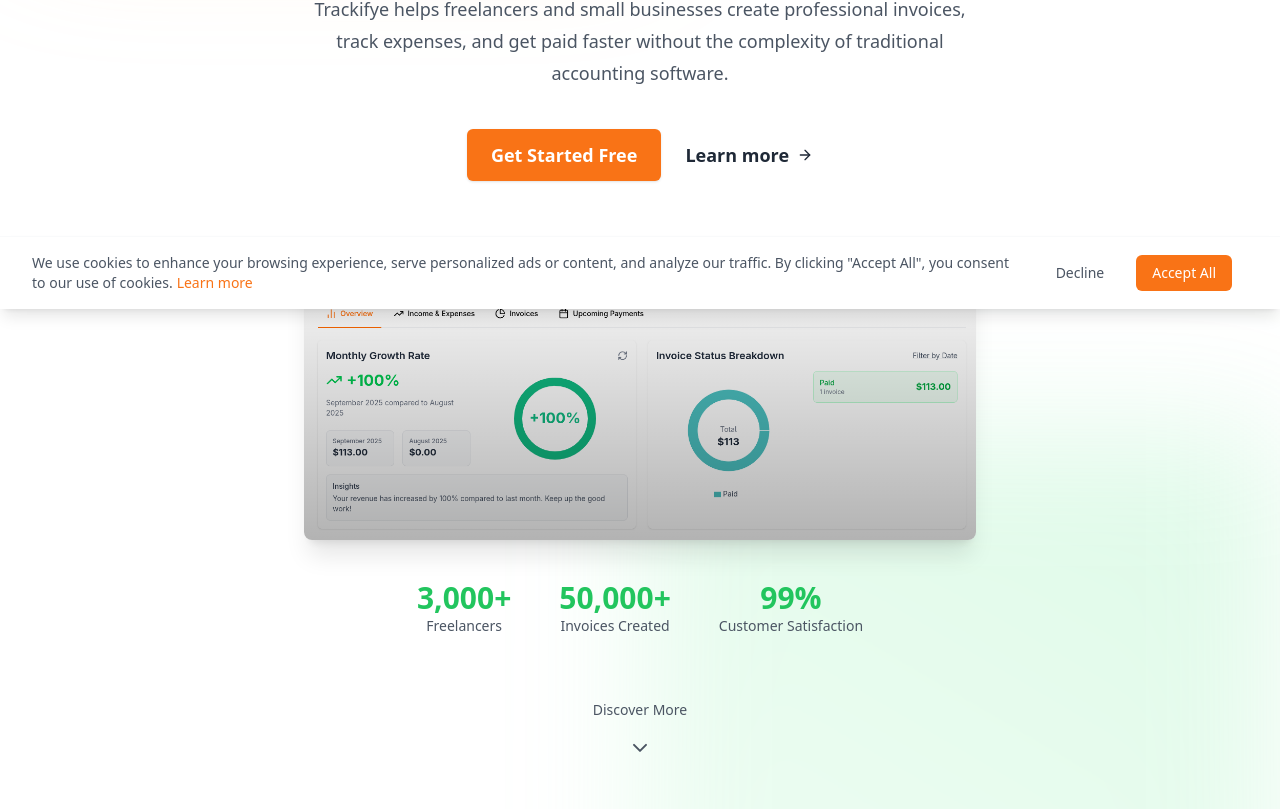
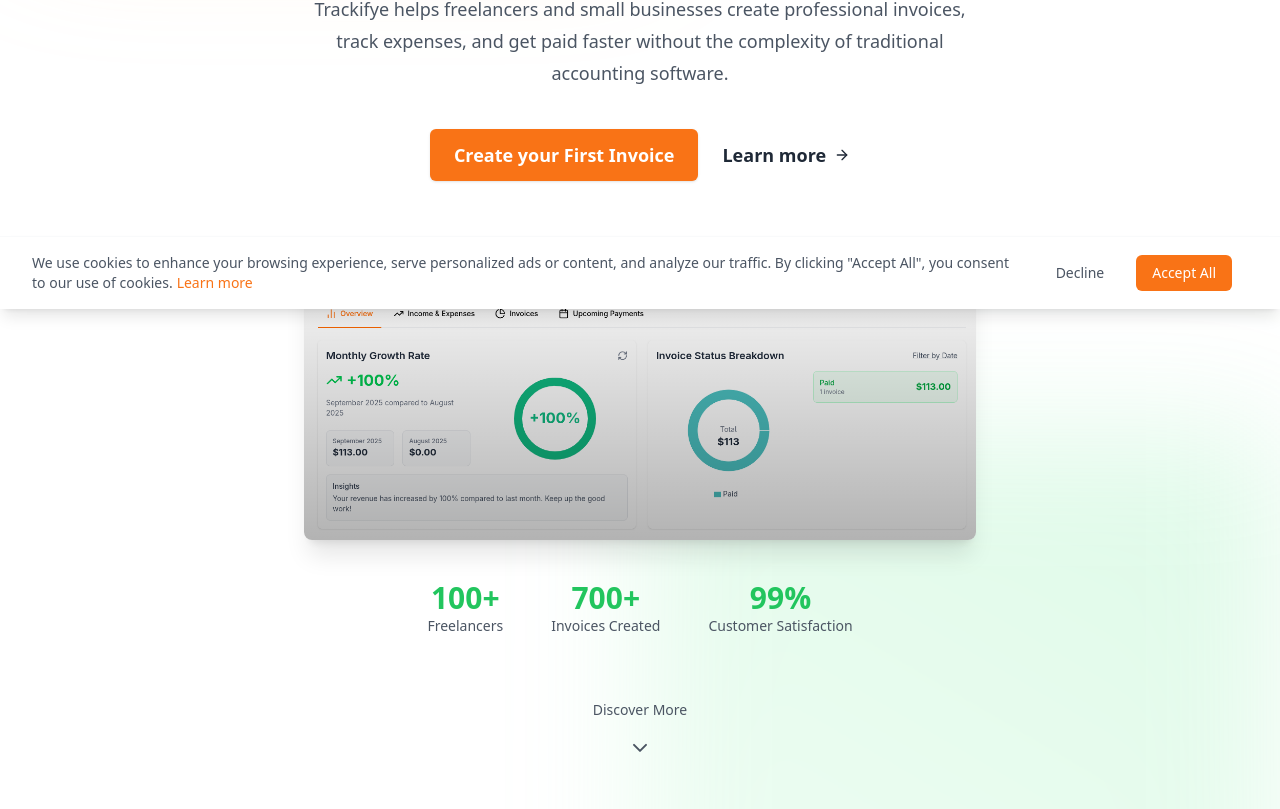
Before and after one commit to Kashif56/trackify, a React (Vite) app in the folder client/: page / in a window 1280 px wide. Shown: the part 491-1300 px from the top of the page. Built offline with nearby package versions, Linux system fonts and the light colour scheme; what @react-pdf/renderer would draw is missing.

Commit message:
feat: update landing page metrics and CTA button text to reflect current stats

```diff
--- a/client/src/components/LandingPage/HeroSection.jsx
+++ b/client/src/components/LandingPage/HeroSection.jsx
@@ -74,7 +74,7 @@ const HeroSection = () => {
               transition={{ duration: 0.8, delay: 0.6 }}
             >
               <Link to="/register" className="rounded-md bg-[#F97316] px-6 py-3 text-lg font-semibold text-white shadow-sm hover:bg-[#EA580C] hover:scale-105 transition-all duration-300 focus-visible:outline focus-visible:outline-2 focus-visible:outline-offset-2 focus-visible:outline-[#F97316]">
-                Get Started Free
+                Create your First Invoice
               </Link>
               <Link to="/features" className="text-lg font-semibold leading-6 text-[#1F2937] flex items-center group transition-all duration-300">
                 Learn more <ArrowRight className="ml-2 h-4 w-4 group-hover:translate-x-1 transition-transform duration-300" />
@@ -109,7 +109,7 @@ const HeroSection = () => {
                 whileHover={{ scale: 1.05 }}
                 transition={{ type: "spring", stiffness: 400, damping: 10 }}
               >
-                <span className="text-3xl font-bold text-[#22C55E]">3,000+</span>
+                <span className="text-3xl font-bold text-[#22C55E]">100+</span>
                 <span className="text-sm text-[#4B5563]">Freelancers</span>
               </motion.div>
               <motion.div
@@ -117,7 +117,7 @@ const HeroSection = () => {
                 whileHover={{ scale: 1.05 }}
                 transition={{ type: "spring", stiffness: 400, damping: 10 }}
               >
-                <span className="text-3xl font-bold text-[#22C55E]">50,000+</span>
+                <span className="text-3xl font-bold text-[#22C55E]">700+</span>
                 <span className="text-sm text-[#4B5563]">Invoices Created</span>
               </motion.div>
               <motion.div
--- a/client/src/components/LandingPage/StatsCounterSection.jsx
+++ b/client/src/components/LandingPage/StatsCounterSection.jsx
@@ -75,21 +75,21 @@ const StatsCounterSection = () => {
     },
     {
       icon: <Users size={24} className="text-primary" />,
-      value: 5000,
+      value: 100,
       label: "Happy Customers",
       suffix: "+",
       delay: 0.1,
     },
     {
       icon: <FileText size={24} className="text-primary" />,
-      value: 250000,
+      value: 700,
       label: "Invoices Generated",
       suffix: "+",
       delay: 0.2,
     },
     {
       icon: <DollarSign size={24} className="text-primary" />,
-      value: 15,
+      value: 0.5,
       label: "Million in Transactions",
       prefix: "$",
       suffix: "M+",
--- a/client/src/layout/BaseLayout.jsx
+++ b/client/src/layout/BaseLayout.jsx
@@ -80,7 +80,7 @@ const Navbar = () => {
                 </Link>
                 <button
                   onClick={handleLogout}
-                  className="bg-primary hover:bg-primary-hover text-white px-4 py-2 rounded-md text-sm font-medium transition-all duration-200 transform hover:scale-105 hover:shadow-md"
+                  className="bg-red-600 cursor-pointer hover:bg-red-700 text-white px-4 py-2 rounded-md text-sm font-medium transition-all duration-200 transform hover:scale-105 hover:shadow-md"
                 >
                   Logout
                 </button>
```
